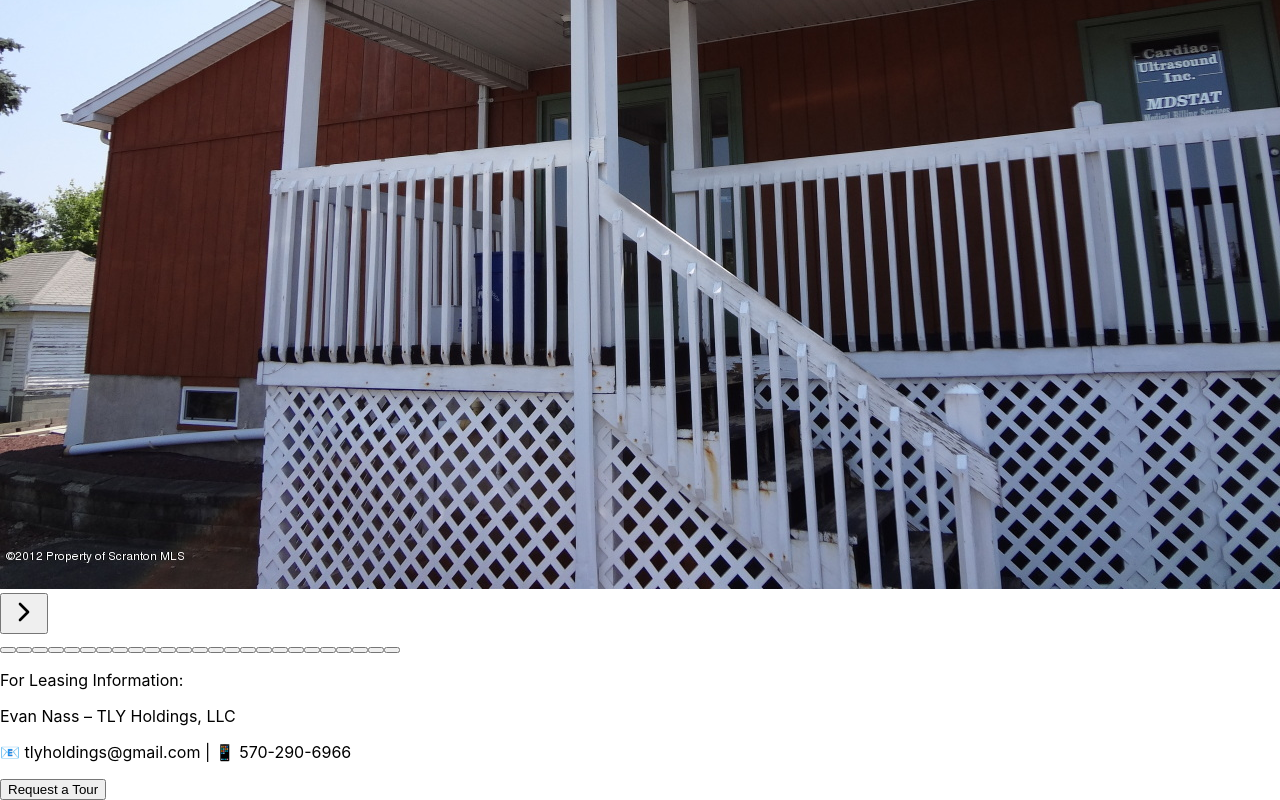
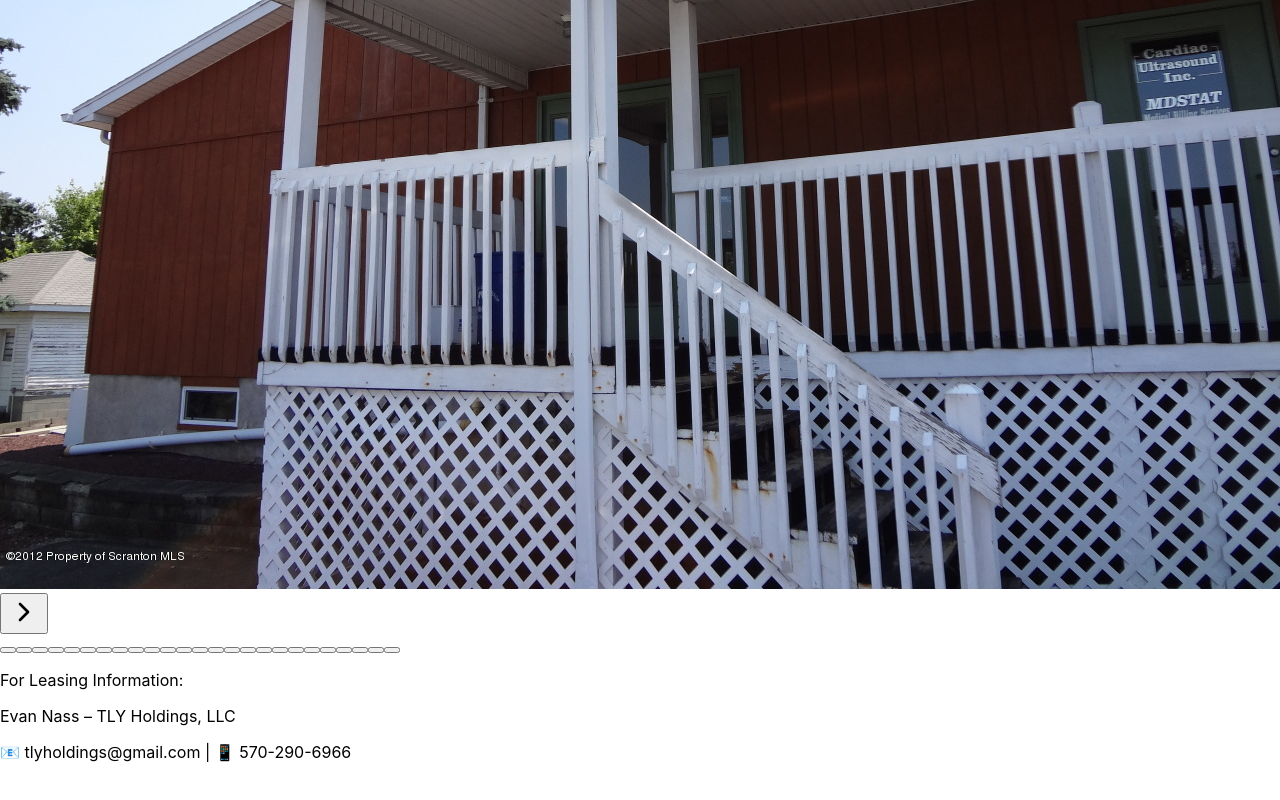
Before and after one commit to evannass-ux/jag-pt-brochure, a React (Create React App) app: page / in a window 1280 px wide. Shown: the part 1044-1844 px from the top of the page. After the commit the page ends 1822 px from the top, so only its background shows below. Built offline with nearby package versions, Linux system fonts and the light colour scheme.

Commit message:
Update App.js

```diff
--- a/src/App.js
+++ b/src/App.js
@@ -122,9 +122,7 @@ function App() {
         <p className="text-lg font-semibold text-blue-700">For Leasing Information:</p>
         <p className="text-gray-800">Evan Nass – TLY Holdings, LLC</p>
         <p className="text-gray-800">📧 tlyholdings@gmail.com | 📱 570-290-6966</p>
-        <button className="rounded-2xl px-6 py-2 bg-blue-600 text-white hover:bg-blue-700 shadow">
-          Request a Tour
-        </button>
+
       </div>
     </div>
   );
```
